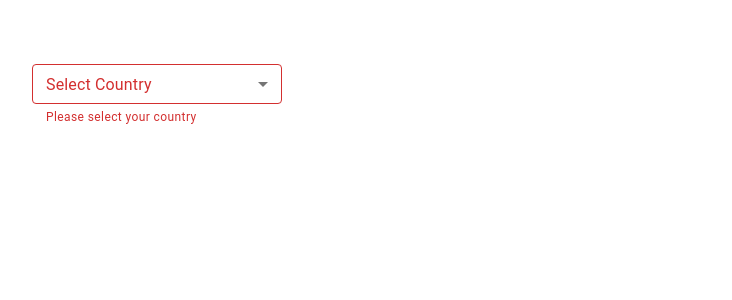
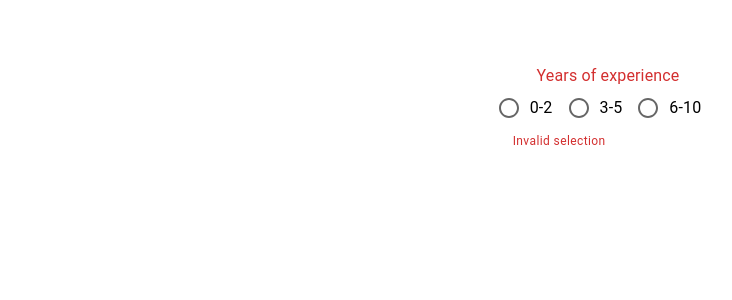
Before and after one commit to sudheer313/food-villa, a React (Create React App) app: page / in a window 1280 px wide. Shown: the top 300 px of the page, without its empty margins (32-764 px from the left). Built offline with nearby package versions, Linux system fonts and the light colour scheme.

Commit message:
update radiogroup

```diff
--- a/src/App.js
+++ b/src/App.js
@@ -3,6 +3,7 @@
 import Muibutton from "./components/Muibutton";
 import MuiCard from "./components/MuiCard";
 import MuiNavbar from "./components/MuiNavbar";
+import MuiRadioButton from "./components/MuiRadioButton";
 import MuiSelect from "./components/MuiSelect";
 import MuiTextField from "./components/MuiTextField";
 import MuiTypography from "./components/MuiTypography";
@@ -19,7 +20,8 @@
         <MuiCard />
       </Stack> */}
       {/* <MuiTextField/> */}
-      <MuiSelect/>
+      {/* <MuiSelect/> */}
+      <MuiRadioButton />
     </div>
   );
 }
--- /dev/null
+++ b/src/components/MuiRadioButton.js
@@ -0,0 +1,43 @@
+import React from "react";
+import {
+  Box,
+  FormControl,
+  FormLabel,
+  FormControlLabel,
+  Radio,
+  RadioGroup,
+  FormHelperText,
+} from "@mui/material";
+import { useState } from "react";
+const MuiRadioButton = () => {
+  const [value, setValue] = useState("");
+  console.log({ value });
+  const handleChange = (event) => {
+    setValue(event.target.value);
+  };
+  return (
+    <Box>
+      <FormControl error>
+        <FormLabel id="job-experience-group">Years of experience</FormLabel>
+        <RadioGroup
+          name="job-experience-group"
+          aria-labelledby="job-experience-group"
+          value={value}
+          onChange={handleChange}
+          row
+        >
+          <FormControlLabel
+            control={<Radio size="medium" color="secondary" />}
+            label="0-2"
+            value="0-2"
+          />
+          <FormControlLabel control={<Radio />} label="3-5" value="3-5" />
+          <FormControlLabel control={<Radio />} label="6-10" value="6-10" />
+        </RadioGroup>
+        <FormHelperText>Invalid selection</FormHelperText>
+      </FormControl>
+    </Box>
+  );
+};
+
+export default MuiRadioButton;
```
